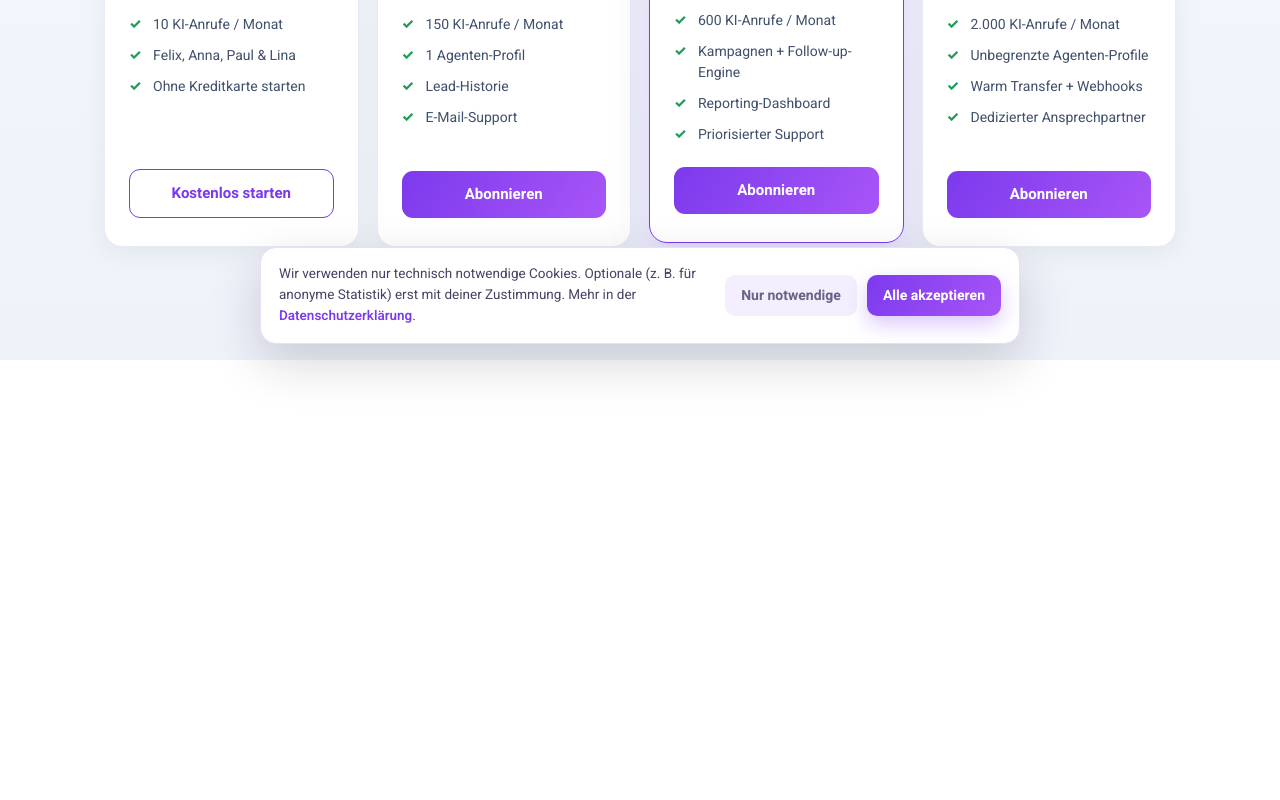
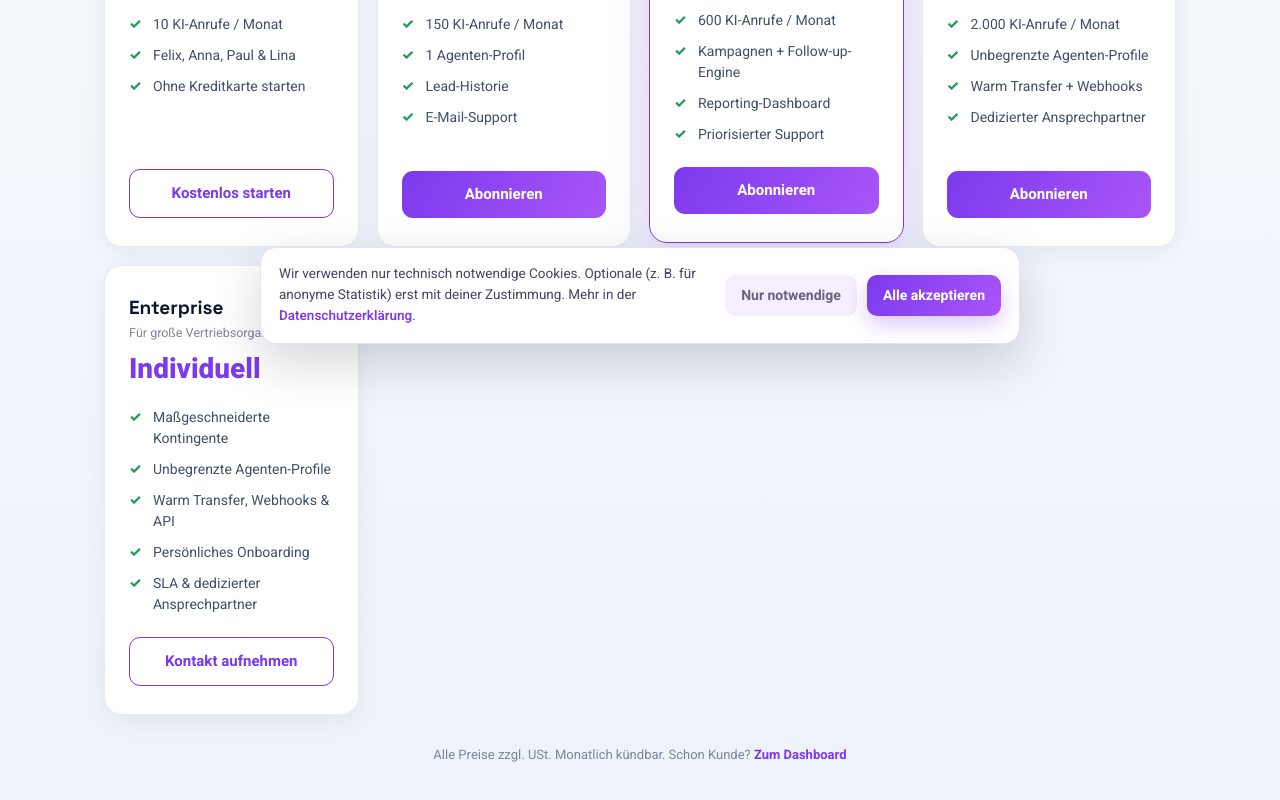
Before and after one commit to Akheyo/Youman-automation, a Next.js app: page /pricing in a window 1280 px wide. Shown: the part 440-1240 px from the top of the page. Before the commit the page ends 800 px from the top, so only its background shows below. Built offline with nearby package versions, Linux system fonts and the light colour scheme.

Commit message:
feat(pricing): Enterprise-Tarif (auf Anfrage) hinzugefügt
Co-Authored-By: Claude Opus 4.8 <noreply@anthropic.com>
Claude-Session: https://claude.ai/code/session_0142hyUmU7f8aMSWJTzeT3xj

```diff
--- a/app/pricing/page.tsx
+++ b/app/pricing/page.tsx
@@ -85,6 +85,25 @@ export default function PricingPage() {
             </div>
           );
         })}
+
+        <div className={styles.card}>
+          <div className={styles.planName}>Enterprise</div>
+          <div className={styles.tagline}>Für große Vertriebsorganisationen</div>
+          <div className={styles.price}>Individuell</div>
+          <ul className={styles.features}>
+            <li>Maßgeschneiderte Kontingente</li>
+            <li>Unbegrenzte Agenten-Profile</li>
+            <li>Warm Transfer, Webhooks &amp; API</li>
+            <li>Persönliches Onboarding</li>
+            <li>SLA &amp; dedizierter Ansprechpartner</li>
+          </ul>
+          <a
+            href="mailto:infoall4youstore@gmail.com?subject=Enterprise-Anfrage%20Youman%20Automation"
+            className={`${styles.cta} ${styles.ctaOutline}`}
+          >
+            Kontakt aufnehmen
+          </a>
+        </div>
       </div>
 
       <p className={styles.foot}>
```
